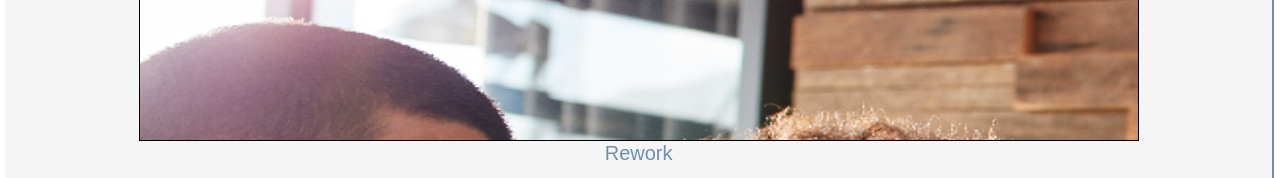
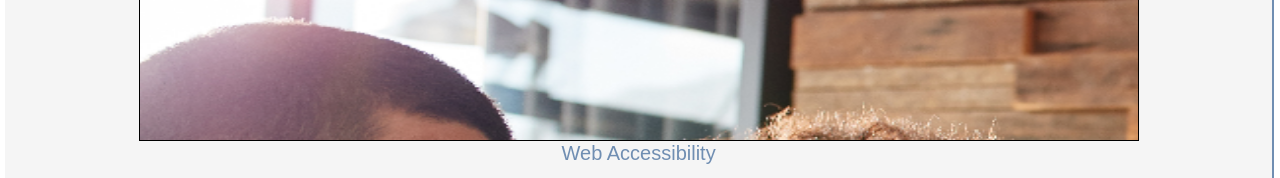
Before and after one commit to alvarezrdk/challenge_week2, a plain HTML site: page index.html in a window 1280 px wide. Shown: the part 1080-1258 px from the top of the page. Drawn offline with Linux system fonts and the light colour scheme.

Commit message:
Final Version

```diff
--- a/index.html
+++ b/index.html
@@ -39,7 +39,7 @@
 
       <div>
         <section class="box1">
-          <a href="https://alvarezrdk.github.io/challenge_week1/"><img src="./assets/images/horiseon.png" alt="Horiseon">Rework</a>
+          <a href="https://alvarezrdk.github.io/challenge_week1/"><img src="./assets/images/horiseon.png" alt="Horiseon">Web Accessibility</a>
         </section>
       </div>
 
```
